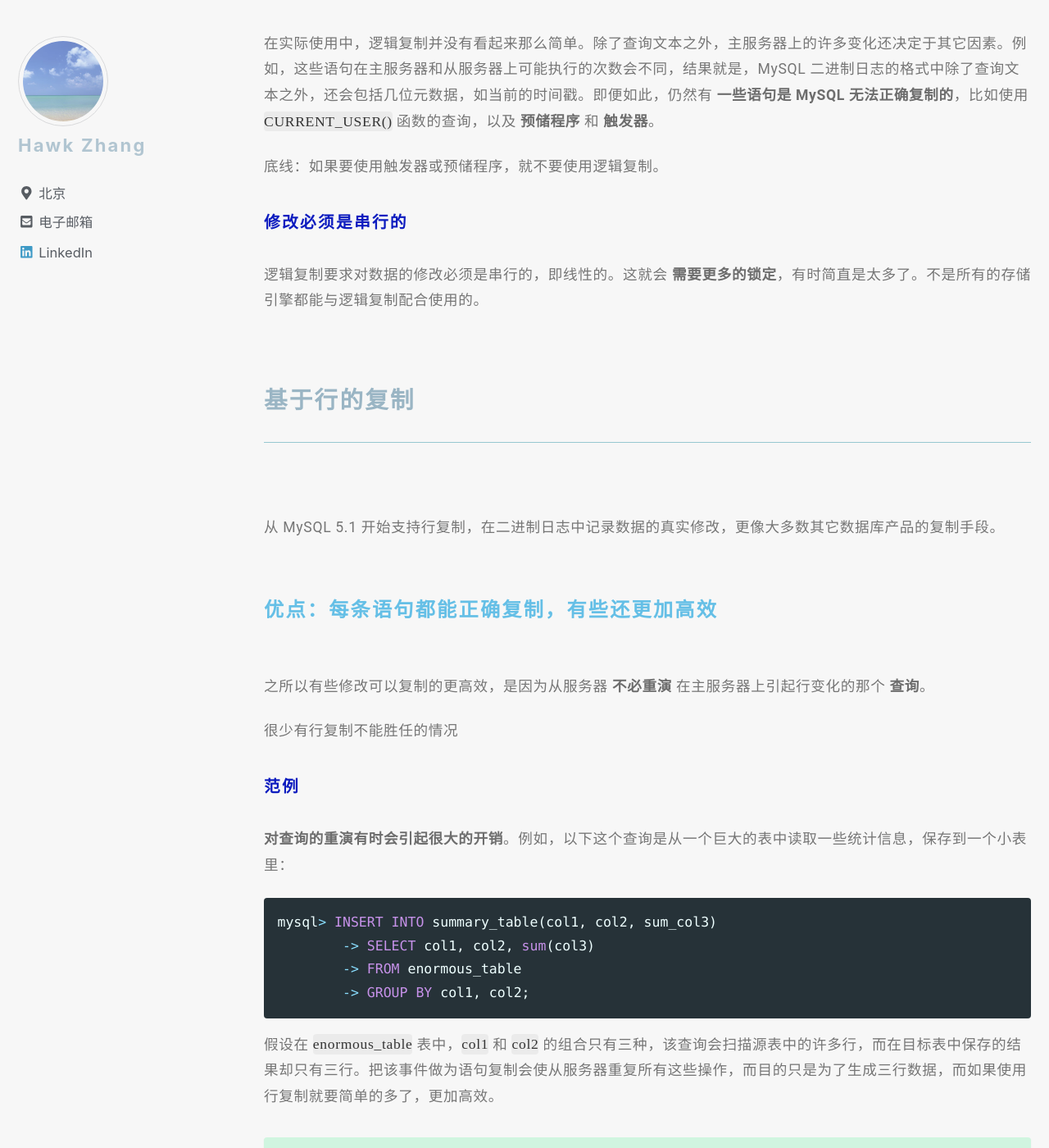
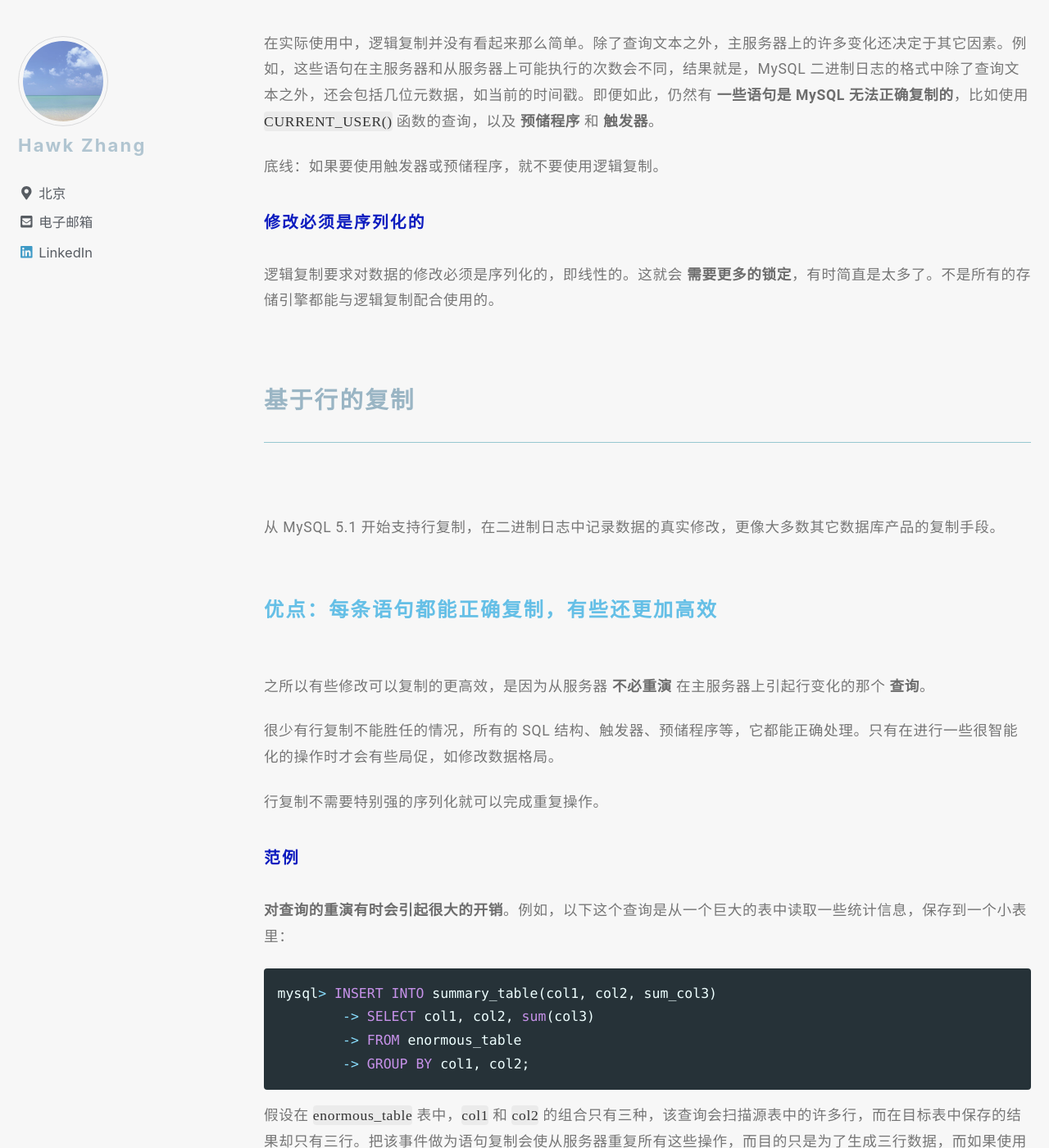
Before and after one commit to narru888/linotes_note, a Jekyll site: the page built from _posts/mysql/2016-03-01-master.slave.md, in a window 1280 px wide and 1400 px high, scrolled down 18550 px. Shown: the whole window at 82% size. Built offline with Jekyll 4.4.1, drawn with Linux system fonts in a browser that asks for light colours; nearby versions of some CDN libraries; a script that is not in the unit is left out; comment, search, counter and statistics services are not loaded.

Commit message:
update on 2018-08-11 14:00:01 CST

```diff
--- a/_posts/mysql/2016-03-01-master.slave.md
+++ b/_posts/mysql/2016-03-01-master.slave.md
@@ -593,9 +593,9 @@ MySQL 5.0 及较早版本只支持逻辑复制。
 底线：如果要使用触发器或预储程序，就不要使用逻辑复制。
 
 
-##### 修改必须是串行的
+##### 修改必须是序列化的
 
-逻辑复制要求对数据的修改必须是串行的，即线性的。这就会 **需要更多的锁定**，有时简直是太多了。不是所有的存储引擎都能与逻辑复制配合使用的。
+逻辑复制要求对数据的修改必须是序列化的，即线性的。这就会 **需要更多的锁定**，有时简直是太多了。不是所有的存储引擎都能与逻辑复制配合使用的。
 
 
 
@@ -615,7 +615,17 @@ MySQL 5.0 及较早版本只支持逻辑复制。
 
 之所以有些修改可以复制的更高效，是因为从服务器 **不必重演** 在主服务器上引起行变化的那个 **查询**。
 
-很少有行复制不能胜任的情况
+很少有行复制不能胜任的情况，所有的 SQL 结构、触发器、预储程序等，它都能正确处理。只有在进行一些很智能化的操作时才会有些局促，如修改数据格局。
+
+行复制不需要特别强的序列化就可以完成重复操作。
+
+
+
+
+
+
+
+
 
 ##### 范例
 
@@ -643,6 +653,8 @@ mysql> INSERT INTO summary_table(col1, col2, sum_col3)
 
 
 
+
+
 ### 哪种复制方法更好？
 
 因为每种复制的方法都有最适合自己的具体情况，MySQL 可以在逻辑复制和行复制这两种方法之间 **动态切换**。默认是使用逻辑复制，当发现某个事件无法用语句正确复制时，它会切换成行复制。当然，在需要时，也可以手动控制使用哪种方法，通过配置会话变量 `binlog_format` 来实现。
```
